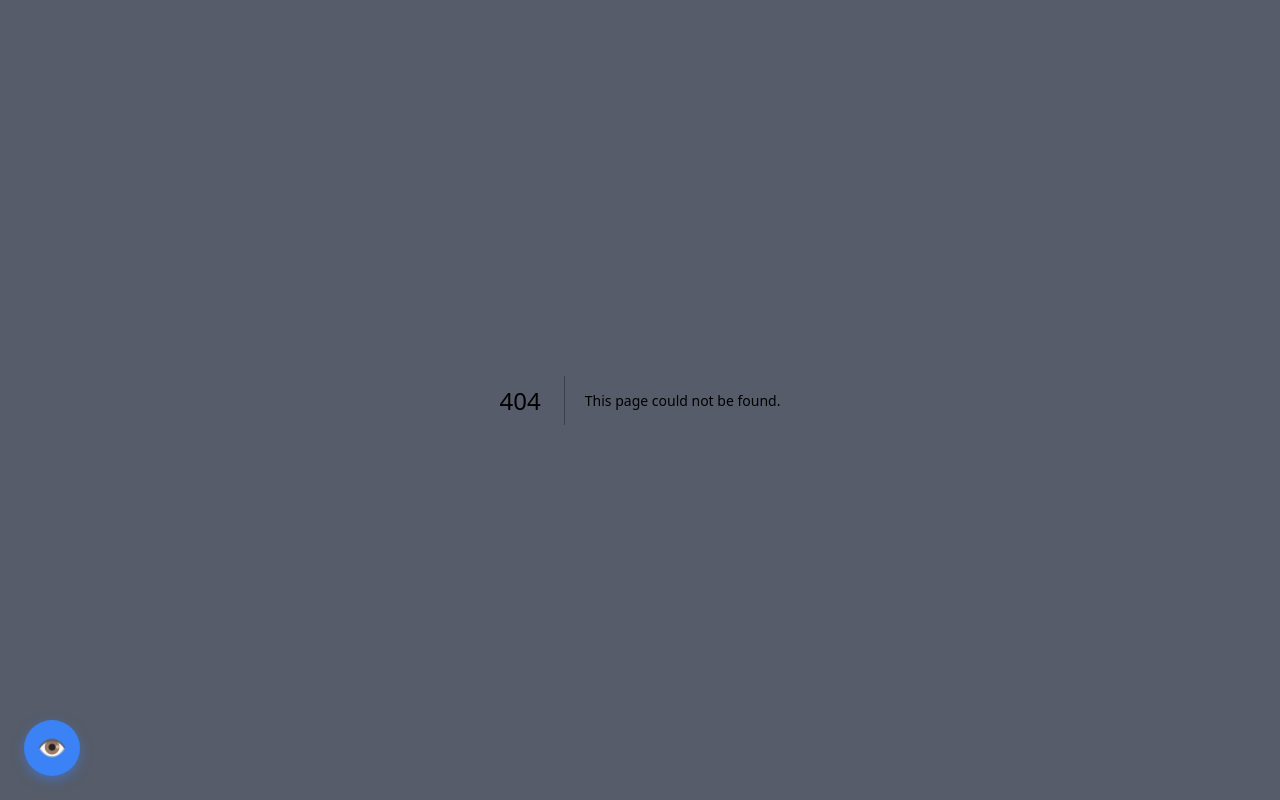
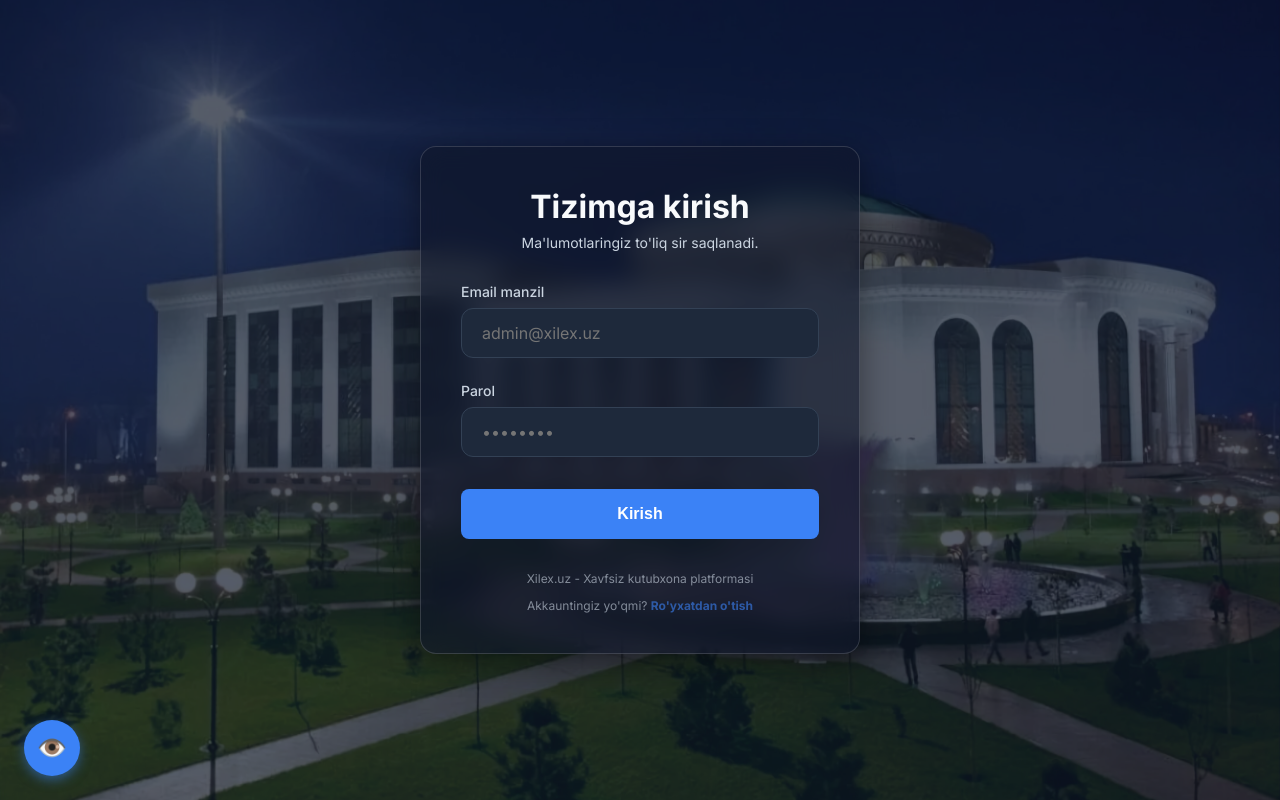
Before and after one commit to yusupovahilola765-ai/xilex.uz, a Next.js app: page /login in a window 1280 px wide. Before the commit this address had no page. Built offline with nearby package versions, Linux system fonts and the light colour scheme.

Commit message:
Add files via upload

```diff
--- /dev/null
+++ b/src/app/login/login.module.css
@@ -0,0 +1,76 @@
+.container {
+  min-height: 100vh;
+  display: flex;
+  align-items: center;
+  justify-content: center;
+  padding: 24px;
+}
+
+.loginBox {
+  width: 100%;
+  max-width: 440px;
+  padding: 40px;
+}
+
+.title {
+  font-size: 32px;
+  font-weight: 700;
+  margin-bottom: 8px;
+  text-align: center;
+}
+
+.subtitle {
+  color: var(--text-muted);
+  text-align: center;
+  margin-bottom: 32px;
+  font-size: 14px;
+}
+
+.form {
+  display: flex;
+  flex-direction: column;
+  gap: 24px;
+}
+
+.inputGroup {
+  display: flex;
+  flex-direction: column;
+  gap: 8px;
+}
+
+.inputGroup label {
+  font-size: 14px;
+  font-weight: 500;
+  color: var(--text-muted);
+}
+
+.submitBtn {
+  width: 100%;
+  padding: 16px;
+  font-size: 16px;
+  margin-top: 8px;
+}
+
+.submitBtn:disabled {
+  opacity: 0.7;
+  cursor: not-allowed;
+}
+
+.error {
+  background: rgba(239, 68, 68, 0.1);
+  border: 1px solid rgba(239, 68, 68, 0.3);
+  color: #fca5a5;
+  padding: 12px 16px;
+  border-radius: 8px;
+  font-size: 14px;
+  margin-bottom: 24px;
+  text-align: center;
+}
+
+.footer {
+  margin-top: 32px;
+  text-align: center;
+  font-size: 12px;
+  color: var(--text-muted);
+  opacity: 0.6;
+}
--- /dev/null
+++ b/src/app/login/page.tsx
@@ -0,0 +1,83 @@
+"use client";
+
+import { signIn } from "next-auth/react";
+import { useState } from "react";
+import { useRouter } from "next/navigation";
+import Link from "next/link";
+import styles from "./login.module.css";
+
+export default function LoginPage() {
+  const [email, setEmail] = useState("");
+  const [password, setPassword] = useState("");
+  const [error, setError] = useState("");
+  const [loading, setLoading] = useState(false);
+  const router = useRouter();
+
+  const handleSubmit = async (e: React.FormEvent) => {
+    e.preventDefault();
+    setLoading(true);
+    setError("");
+
+    const res = await signIn("credentials", {
+      redirect: false,
+      email,
+      password,
+    });
+
+    if (res?.error) {
+      setError("Email yoki parol noto'g'ri!");
+      setLoading(false);
+    } else {
+      router.push("/");
+      router.refresh();
+    }
+  };
+
+  return (
+    <div className={styles.container}>
+      <div className={`glass ${styles.loginBox} animate-fade-in`}>
+        <h1 className={styles.title}>Tizimga kirish</h1>
+        <p className={styles.subtitle}>Ma'lumotlaringiz to'liq sir saqlanadi.</p>
+
+        {error && <div className={styles.error}>{error}</div>}
+
+        <form onSubmit={handleSubmit} className={styles.form}>
+          <div className={styles.inputGroup}>
+            <label>Email manzil</label>
+            <input
+              type="email"
+              className="input-field"
+              placeholder="admin@xilex.uz"
+              value={email}
+              onChange={(e) => setEmail(e.target.value)}
+              required
+            />
+          </div>
+
+          <div className={styles.inputGroup}>
+            <label>Parol</label>
+            <input
+              type="password"
+              className="input-field"
+              placeholder="••••••••"
+              value={password}
+              onChange={(e) => setPassword(e.target.value)}
+              required
+            />
+          </div>
+
+          <button type="submit" className={`btn-primary ${styles.submitBtn}`} disabled={loading}>
+            {loading ? "Tekshirilmoqda..." : "Kirish"}
+          </button>
+        </form>
+
+        <div className={styles.footer}>
+          Xilex.uz - Xavfsiz kutubxona platformasi
+          <div style={{ marginTop: '12px' }}>
+            Akkauntingiz yo'qmi? <Link href="/register" style={{ color: 'var(--primary)', fontWeight: 'bold' }}>Ro'yxatdan o'tish</Link>
+          </div>
+        </div>
+      </div>
+    </div>
+  );
+}
```
